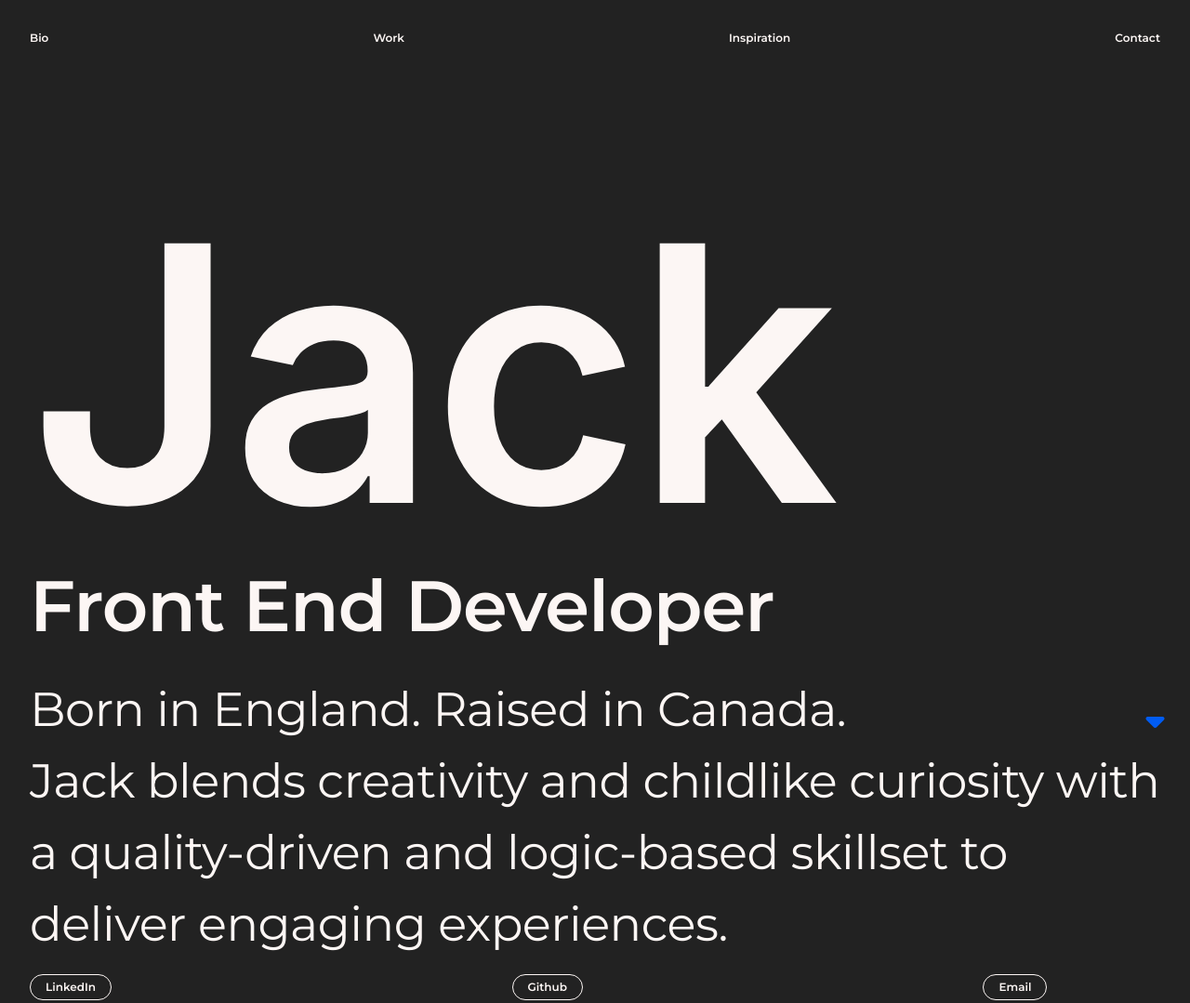
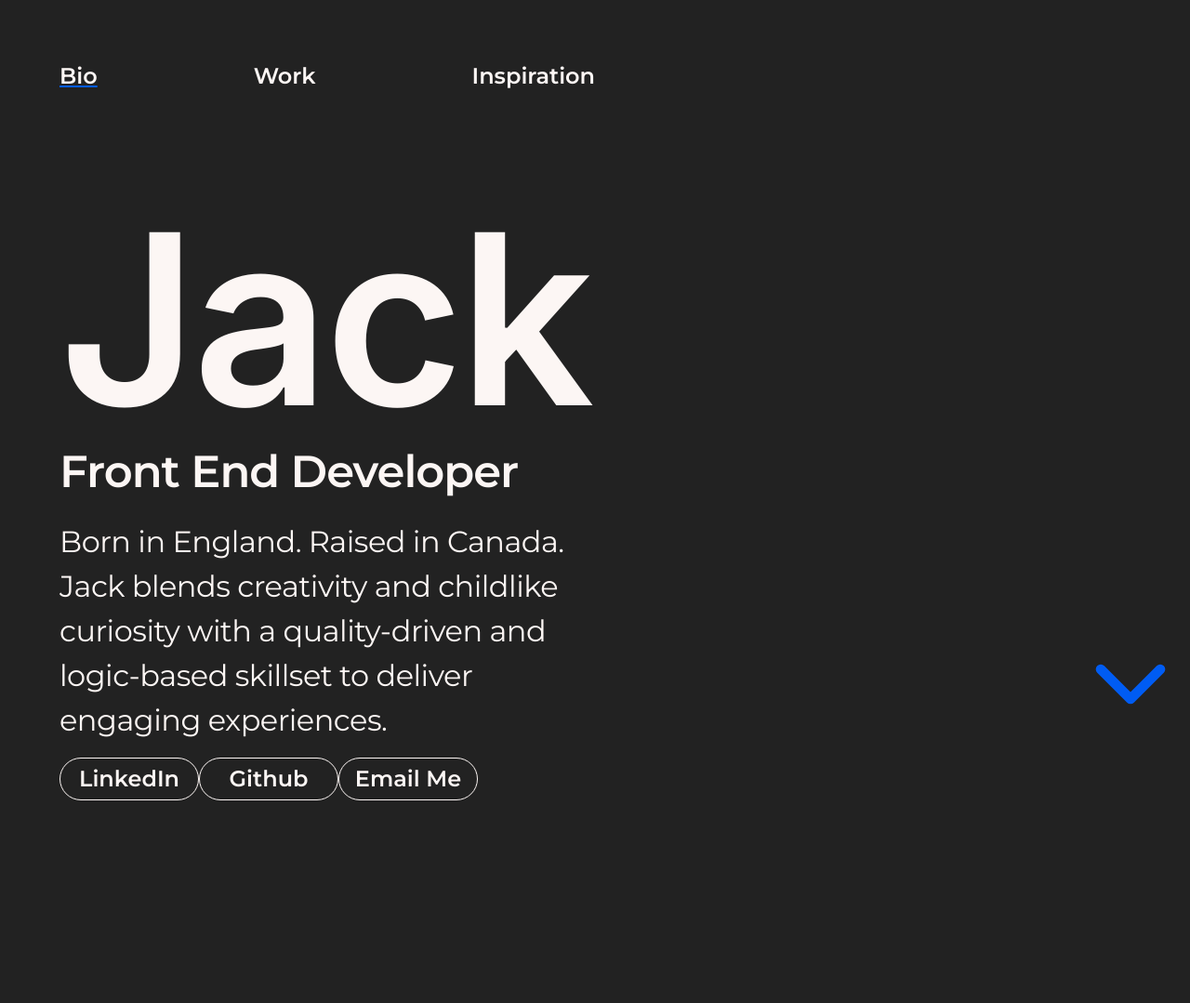
Before and after one commit to JCPenne/portfolio, a website: page home.html in a window 1280 px wide. Shown: the top 1079 px of the page at 93% size. Drawn offline with nearby package versions, Linux system fonts and the light colour scheme.

Commit message:
create responsive layouts and begin hooking up button functionality

```diff
--- a/home.html
+++ b/home.html
@@ -28,19 +28,17 @@
       href="https://fonts.googleapis.com/css2?family=Inter:wght@100;200;300;400;500;600;700;800;900&family=Montserrat:ital,wght@0,100;0,200;0,300;0,400;0,500;0,600;0,700;0,800;0,900;1,100;1,200;1,300;1,400;1,500;1,600;1,700;1,800;1,900&display=swap"
       rel="stylesheet"
     />
-    <script
-      src="https://kit.fontawesome.com/2abf93986a.js"
-      crossorigin="anonymous"
-    ></script>
-    <title>Document</title>
+    <script src="https://unpkg.com/feather-icons"></script>
+    <script src="script.js"></script>
+    <title>Jack Palmer</title>
   </head>
+
   <body>
     <header>
       <nav class="header-navbar">
-        <a href="#">Bio</a>
-        <a href="#">Work</a>
-        <a href="#">Inspiration</a>
-        <a href="#">Contact</a>
+        <a href="./home.html">Bio</a>
+        <a href="./work.html">Work</a>
+        <a href="./inspo.html">Inspiration</a>
       </nav>
     </header>
     <section class="hero-section">
@@ -53,18 +51,47 @@
         experiences.
       </h3>
       <section class="contact-buttons">
-        <button type="button">LinkedIn</button>
-        <button type="button">Github</button>
-        <button type="button">Email</button>
+        <button type="button">
+          <a
+            href="https://www.linkedin.com/in/jackcpalmer/"
+            target="_blank"
+          >
+            LinkedIn
+          </a>
+        </button>
+        <button type="button">
+          <a
+            href="https://github.com/JCPenne"
+            target="_blank"
+          >
+            Github
+          </a>
+        </button>
+        <button type="button">
+          <a
+            href="mailto:jackcpalmer@gmail.com"
+            target="_blank"
+          >
+            Email Me
+          </a>
+        </button>
       </section>
     </section>
     <button
       type="button"
       class="scroll-down-button"
+      onclick="scrollToSection('scroll-point')"
     >
-      <i class="fa-solid fa-caret-down fa-2xl"></i>
+      <i
+        data-feather="chevron-down"
+        class="chevron-down"
+      ></i>
     </button>
-    <section class="section-header">
+    <hr class="section-break" />
+    <section
+      id="scroll-point"
+      class="section-header"
+    >
       <h2>About Me</h2>
       <hr />
     </section>
@@ -101,6 +128,12 @@
     </section>
     <section class="contact-links">
       <a>
+        <h2 class="text-link">LinkedIn</h2>
+      </a>
+      <a>
+        <h2 class="text-link">Github</h2>
+      </a>
+      <a>
         <h2 class="text-link">Coffee And A Chat</h2>
       </a>
       <a>
@@ -112,7 +145,13 @@
       class="scroll-up-button"
     >
       <a>Back To Top</a>
-      <i class="fa-solid fa-caret-up fa-2xl"></i>
+      <i
+        data-feather="chevron-up"
+        class="chevron-up"
+      ></i>
     </button>
+    <script>
+      feather.replace();
+    </script>
   </body>
 </html>
--- /dev/null
+++ b/script.js
@@ -0,0 +1,5 @@
+function scrollToSection(sectionId) {
+  document.getElementById(sectionId).scrollIntoView({
+    behavior: 'smooth',
+  });
+}
--- a/styles.home.css
+++ b/styles.home.css
@@ -13,6 +13,13 @@ body {
   -webkit-font-smoothing: antialiased;
   background-color: var(--color-black);
   padding: 32px 32px 0 32px;
+
+  @media (width > 550px) {
+    padding: 48px 48px 0 48px;
+  }
+  @media (width > 1100px) {
+    padding: 64px 64px 0 64px;
+  }
 }
 
 img,
@@ -62,25 +69,38 @@ a {
 h1 {
   font-family: var(--font-primary);
   font-weight: 600;
-  font-size: 30vw;
+  font-size: 6.5rem;
   letter-spacing: -5px;
   color: var(--color-white);
 
-  padding-top: 160px;
+  @media (width > 550px) {
+    font-size: 12rem;
+  }
+  @media (width > 1100px) {
+    font-size: 16rem;
+  }
 }
 h2 {
   font-family: var(--font-secondary);
   font-weight: 600;
-  font-size: 6vw;
+  font-size: 1.5rem;
   letter-spacing: -1px;
   color: var(--color-white);
+
+  @media (width > 550px) {
+    font-size: 3rem;
+  }
 }
 h3 {
   font-family: var(--font-secondary);
   font-weight: 400;
-  font-size: 4vw;
+  font-size: 1rem;
   letter-spacing: -0.5px;
   color: var(--color-white);
+
+  @media (width > 550px) {
+    font-size: 2rem;
+  }
 }
 .header-navbar {
   display: flex;
@@ -90,63 +110,114 @@ h3 {
 
   font-family: var(--font-secondary);
   font-weight: 600;
-  font-size: 12px;
+  font-size: 0.75rem;
   color: var(--color-white);
+
+  @media (width > 550px) {
+    font-size: 1.5rem;
+  }
+  @media (width > 1100px) {
+    width: 50%;
+  }
+
+  :nth-child(1) {
+    text-decoration: underline var(--color-blue);
+  }
 }
 .hero-section {
   display: flex;
   flex-direction: column;
+  padding-bottom: 50vh;
+  padding-top: 50%;
 
-  padding-bottom: 50vh;
+  @media (width > 550px) {
+    width: 80%;
+  }
+  @media (width > 1100px) {
+    padding-top: 10%;
+  }
 
   & h1 {
     line-height: 1;
   }
   & h3 {
-    padding-top: 1rem;
+    padding-top: 16px;
+    width: 90%;
+
+    @media (width > 550px) {
+      width: 100%;
+    }
+    @media (width > 1100px) {
+      width: 65%;
+    }
   }
 }
 .contact-buttons {
   display: flex;
-  gap: 5vw;
   justify-content: space-between;
-
-  width: 90%;
-
+  width: 80%;
   font-family: var(--font-secondary);
   font-weight: 600;
-  font-size: 12px;
+  font-size: 0.75rem;
 
-  padding-top: 1rem;
+  @media (width > 550px) {
+    width: 85%;
+  }
+  @media (width > 1100px) {
+    width: 40%;
+  }
+  padding-top: 16px;
 
   & button {
     min-width: 50px;
 
-    padding: 0.25rem 1rem;
+    padding: 4px 16px;
 
     background-color: transparent;
     border: 1px solid var(--color-white);
-    border-radius: 15px;
+    border-radius: 16px;
 
     color: var(--color-white);
+
+    @media (width > 550px) {
+      min-width: 150px;
+      font-size: 1.5rem;
+      border-radius: 32px;
+    }
   }
 }
 .scroll-down-button {
+  display: flex;
+
   position: absolute;
-  top: calc(100% - 3rem);
+  top: calc(100% - 64px);
   right: 0;
-
-  width: 75px;
-  height: 3rem;
+  width: 64px;
+  height: 64px;
+  padding: 0;
 
   background-color: transparent;
   border: none;
   color: var(--color-blue);
+
+  @media (width > 550px) {
+    top: calc(100% - 128px);
+    width: 128px;
+    height: 128px;
+  }
+
+  & .chevron-down {
+    height: 100%;
+    width: 100%;
+  }
 }
 .section-header {
-  padding: 2rem 0;
+  padding: 32px 0;
   & hr {
-    width: 3rem;
+    width: 48px;
+  }
+  @media (width > 550px) {
+    padding: 64px 0;
   }
 }
 .section-break {
@@ -161,14 +232,11 @@ h3 {
 .scroll-up-button {
   position: relative;
   bottom: 0;
-
+  right: -32px;
   display: flex;
   align-items: center;
   justify-content: flex-end;
-  gap: 1rem;
-
   width: 100%;
-
   font-family: var(--font-secondary);
   font-size: 1rem;
   font-weight: 600;
@@ -176,11 +244,26 @@ h3 {
   border: none;
   color: var(--color-white);
   white-space: nowrap;
+  padding: 0;
 
-  padding: 0;
-  padding-bottom: 2rem;
   & i {
     color: var(--color-blue);
+  }
+
+  @media (width > 550px) {
+    font-size: 1.5rem;
+    right: -48px;
+  }
+
+  & .chevron-up {
+    color: var(--color-blue);
+    height: 64px;
+    width: 64px;
+
+    @media (width > 550px) {
+      height: 128px;
+      width: 128px;
+    }
   }
 }
 .content {
@@ -188,13 +271,41 @@ h3 {
   flex-direction: column;
   gap: 2rem;
   padding-bottom: 2rem;
+
+  & h3 {
+    font-size: 1rem;
+  }
+
+  @media (width > 550px) {
+    gap: 10rem;
+  }
 }
 .content-container {
   display: flex;
   flex-direction: column;
   gap: 2rem;
 }
+.content-container:nth-child(even) {
+  @media (width > 550px) {
+    align-items: flex-end;
+
+    & h3 {
+      width: 60%;
+    }
+  }
+}
 .content-image {
   width: 100%;
   filter: grayscale(100%);
+
+  @media (width > 550px) {
+    width: 60%;
+  }
 }
+.contact-links {
+  & h2 {
+    @media (width > 550px) {
+      font-size: 2rem;
+    }
+  }
+}
--- a/styles.inspo.css
+++ /dev/null
@@ -1,200 +0,0 @@
-*,
-*::before,
-*::after {
-  box-sizing: border-box;
-}
-
-* {
-  margin: 0;
-}
-
-body {
-  line-height: 1.5;
-  -webkit-font-smoothing: antialiased;
-  background-color: var(--color-white);
-  padding: 32px 32px 0 32px;
-}
-
-img,
-picture,
-video,
-canvas,
-svg {
-  display: block;
-  max-width: 100%;
-}
-
-input,
-button,
-textarea,
-select {
-  font: inherit;
-}
-
-p,
-h1,
-h2,
-h3,
-h4,
-h5,
-h6 {
-  overflow-wrap: break-word;
-}
-
-a {
-  text-decoration: none;
-  color: inherit;
-}
-
-#root,
-#__next {
-  isolation: isolate;
-}
-
-:root {
-  --color-black: #222222;
-  --color-white: #fcf6f4;
-  --color-grey: #e9e9e9;
-  --color-blue: #005cf3;
-  --font-primary: 'Inter', sans-serif;
-  --font-secondary: 'Montserrat', sans-serif;
-}
-h1 {
-  font-family: var(--font-primary);
-  font-weight: 600;
-  font-size: 30vw;
-  letter-spacing: -5px;
-  color: var(--color-blue);
-
-  padding-top: 160px;
-}
-h2 {
-  font-family: var(--font-secondary);
-  font-weight: 600;
-  font-size: 6vw;
-  letter-spacing: -1px;
-  color: var(--color-blue);
-}
-h3 {
-  font-family: var(--font-secondary);
-  font-weight: 400;
-  font-size: 4vw;
-  letter-spacing: -0.5px;
-  color: var(--color-blue);
-}
-.header-navbar {
-  display: flex;
-  justify-content: space-between;
-
-  width: 100%;
-
-  font-family: var(--font-secondary);
-  font-weight: 600;
-  font-size: 12px;
-  color: var(--color-blue);
-}
-.hero-section {
-  display: flex;
-  flex-direction: column;
-
-  padding-bottom: 50vh;
-
-  & h1 {
-    line-height: 1;
-  }
-  & h3 {
-    padding-top: 1rem;
-  }
-}
-.contact-buttons {
-  display: flex;
-  gap: 5vw;
-  justify-content: space-between;
-
-  width: 90%;
-
-  font-family: var(--font-secondary);
-  font-weight: 600;
-  font-size: 12px;
-
-  padding-top: 1rem;
-
-  & button {
-    min-width: 50px;
-
-    padding: 0.25rem 1rem;
-
-    background-color: transparent;
-    border: 1px solid var(--color-blue);
-    border-radius: 15px;
-
-    color: var(--color-blue);
-  }
-}
-.scroll-down-button {
-  position: absolute;
-  top: calc(100% - 3rem);
-  right: 0;
-
-  width: 75px;
-  height: 3rem;
-
-  background-color: transparent;
-  border: none;
-  color: var(--color-blue);
-}
-.section-header {
-  padding: 2rem 0;
-  & hr {
-    width: 3rem;
-  }
-}
-.section-break {
-  width: 100%;
-}
-.text-link {
-  text-decoration: solid var(--color-black) underline;
-  text-underline-offset: 6px;
-
-  padding-bottom: 2rem;
-}
-.scroll-up-button {
-  position: relative;
-  bottom: 0;
-
-  display: flex;
-  align-items: center;
-  justify-content: flex-end;
-  gap: 1rem;
-
-  width: 100%;
-
-  font-family: var(--font-secondary);
-  font-size: 1rem;
-  font-weight: 600;
-  background-color: transparent;
-  border: none;
-  color: var(--color-blue);
-  white-space: nowrap;
-
-  padding: 0;
-  padding-bottom: 2rem;
-  & i {
-    color: var(--color-black);
-  }
-}
-.content {
-  display: flex;
-  flex-direction: column;
-  gap: 2rem;
-  padding-bottom: 2rem;
-}
-.content-container {
-  display: flex;
-  flex-direction: column;
-  gap: 2rem;
-}
-.content-image {
-  width: 100%;
-  filter: grayscale(100%);
-}
--- a/styles.work.css
+++ /dev/null
@@ -1,200 +0,0 @@
-*,
-*::before,
-*::after {
-  box-sizing: border-box;
-}
-
-* {
-  margin: 0;
-}
-
-body {
-  line-height: 1.5;
-  -webkit-font-smoothing: antialiased;
-  background-color: var(--color-grey);
-  padding: 32px 32px 0 32px;
-}
-
-img,
-picture,
-video,
-canvas,
-svg {
-  display: block;
-  max-width: 100%;
-}
-
-input,
-button,
-textarea,
-select {
-  font: inherit;
-}
-
-p,
-h1,
-h2,
-h3,
-h4,
-h5,
-h6 {
-  overflow-wrap: break-word;
-}
-
-a {
-  text-decoration: none;
-  color: inherit;
-}
-
-#root,
-#__next {
-  isolation: isolate;
-}
-
-:root {
-  --color-black: #222222;
-  --color-white: #fcf6f4;
-  --color-grey: #e9e9e9;
-  --color-blue: #005cf3;
-  --font-primary: 'Inter', sans-serif;
-  --font-secondary: 'Montserrat', sans-serif;
-}
-h1 {
-  font-family: var(--font-primary);
-  font-weight: 600;
-  font-size: 30vw;
-  letter-spacing: -5px;
-  color: var(--color-black);
-
-  padding-top: 160px;
-}
-h2 {
-  font-family: var(--font-secondary);
-  font-weight: 600;
-  font-size: 6vw;
-  letter-spacing: -1px;
-  color: var(--color-black);
-}
-h3 {
-  font-family: var(--font-secondary);
-  font-weight: 400;
-  font-size: 4vw;
-  letter-spacing: -0.5px;
-  color: var(--color-black);
-}
-.header-navbar {
-  display: flex;
-  justify-content: space-between;
-
-  width: 100%;
-
-  font-family: var(--font-secondary);
-  font-weight: 600;
-  font-size: 12px;
-  color: var(--color-black);
-}
-.hero-section {
-  display: flex;
-  flex-direction: column;
-
-  padding-bottom: 50vh;
-
-  & h1 {
-    line-height: 1;
-  }
-  & h3 {
-    padding-top: 1rem;
-  }
-}
-.contact-buttons {
-  display: flex;
-  gap: 5vw;
-  justify-content: space-between;
-
-  width: 90%;
-
-  font-family: var(--font-secondary);
-  font-weight: 600;
-  font-size: 12px;
-
-  padding-top: 1rem;
-
-  & button {
-    min-width: 50px;
-
-    padding: 0.25rem 1rem;
-
-    background-color: transparent;
-    border: 1px solid var(--color-black);
-    border-radius: 15px;
-
-    color: var(--color-black);
-  }
-}
-.scroll-down-button {
-  position: absolute;
-  top: calc(100% - 3rem);
-  right: 0;
-
-  width: 75px;
-  height: 3rem;
-
-  background-color: transparent;
-  border: none;
-  color: var(--color-blue);
-}
-.section-header {
-  padding: 2rem 0;
-  & hr {
-    width: 3rem;
-  }
-}
-.section-break {
-  width: 100%;
-}
-.text-link {
-  text-decoration: solid var(--color-blue) underline;
-  text-underline-offset: 6px;
-
-  padding-bottom: 2rem;
-}
-.scroll-up-button {
-  position: relative;
-  bottom: 0;
-
-  display: flex;
-  align-items: center;
-  justify-content: flex-end;
-  gap: 1rem;
-
-  width: 100%;
-
-  font-family: var(--font-secondary);
-  font-size: 1rem;
-  font-weight: 600;
-  background-color: transparent;
-  border: none;
-  color: var(--color-black);
-  white-space: nowrap;
-
-  padding: 0;
-  padding-bottom: 2rem;
-  & i {
-    color: var(--color-blue);
-  }
-}
-.content {
-  display: flex;
-  flex-direction: column;
-  gap: 2rem;
-  padding-bottom: 2rem;
-}
-.content-container {
-  display: flex;
-  flex-direction: column;
-  gap: 2rem;
-}
-.content-image {
-  width: 100%;
-  filter: grayscale(100%);
-}
```
Also changed, not shown: inspo.html (+7 -5 lines), work.html (+6 -4 lines).
